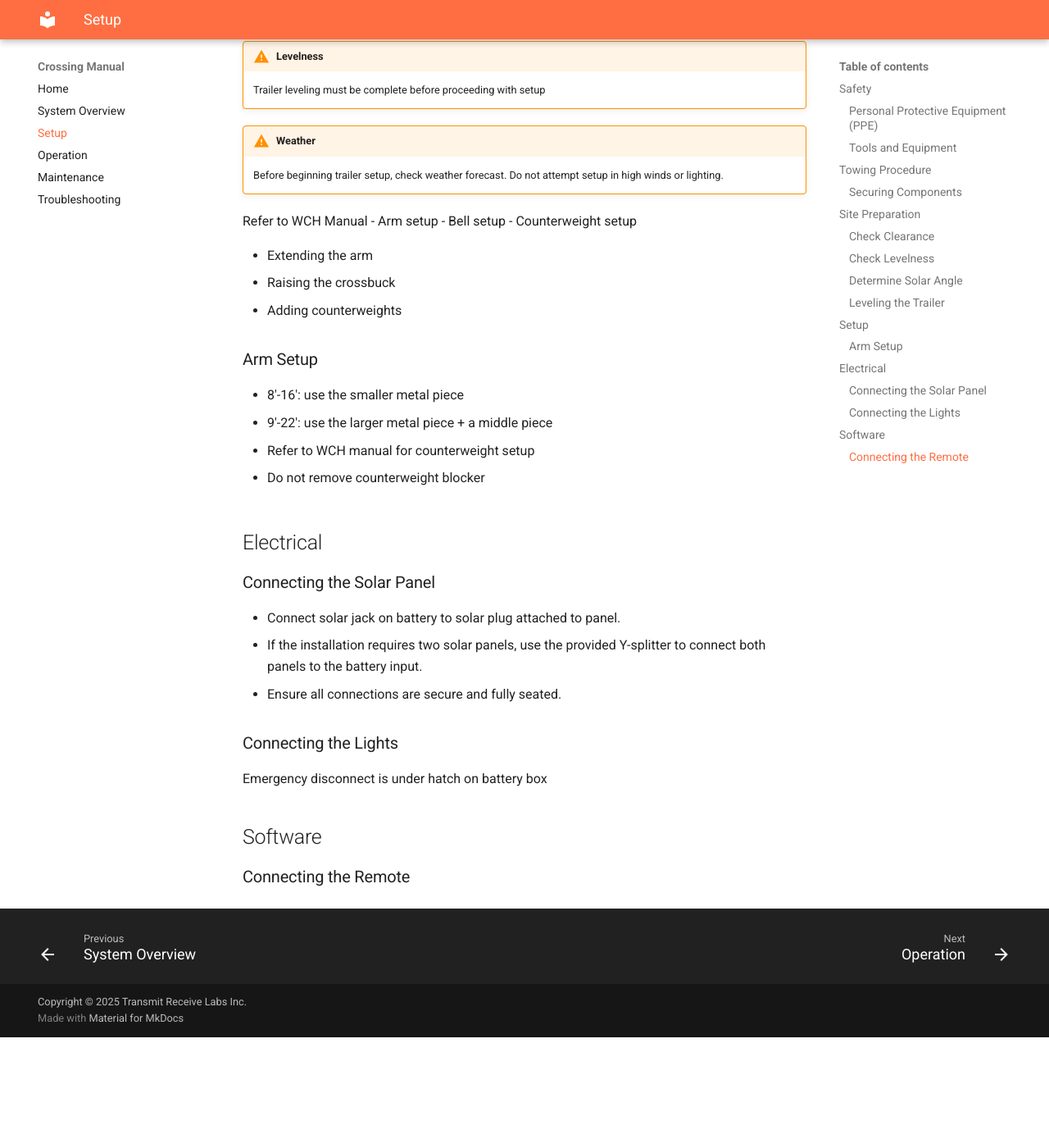
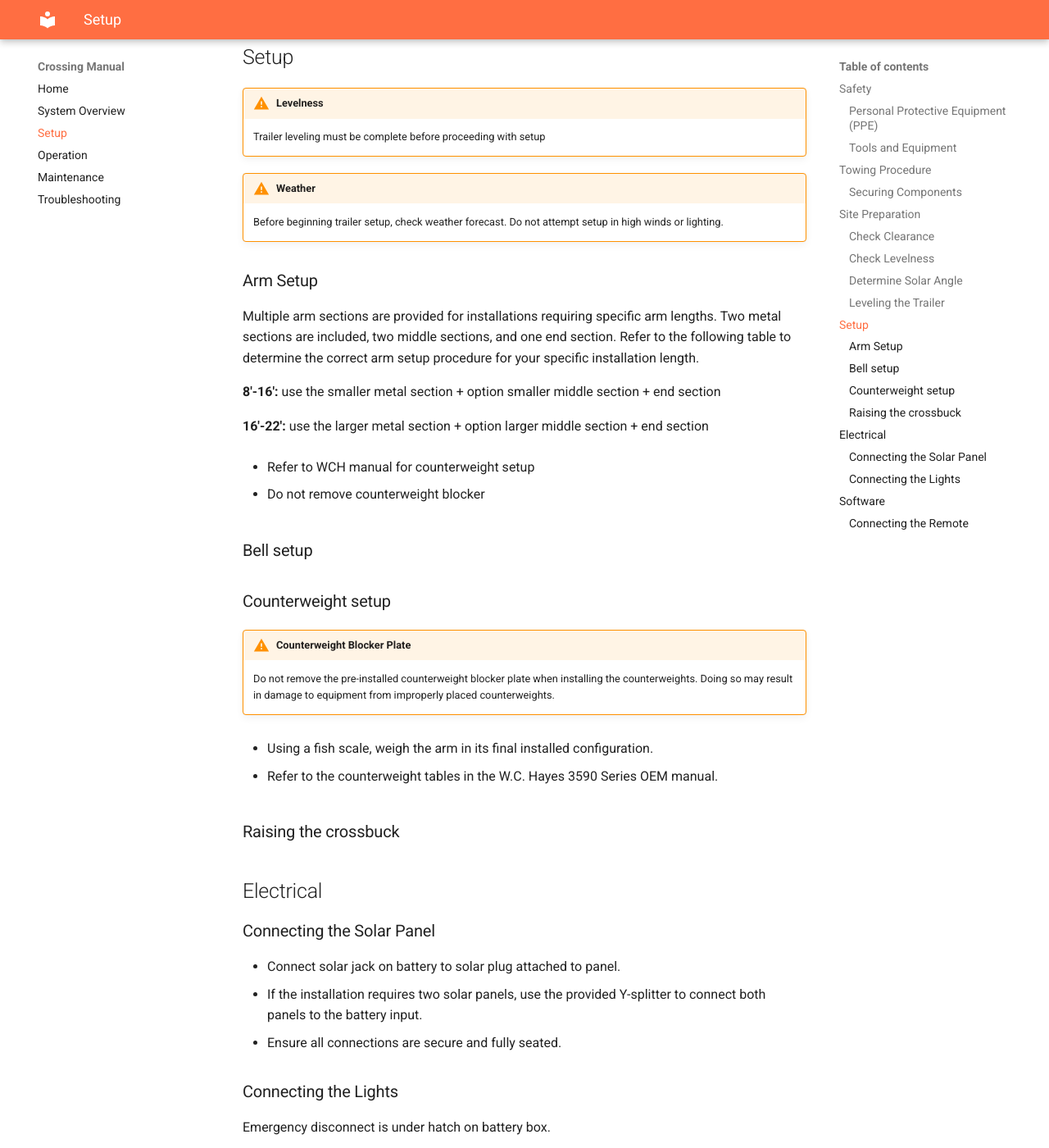
Before and after one commit to niell-ion/crossing-docs, an MkDocs documentation site: the page built from docs/crossing_setup.md, in a window 1280 px wide and 1400 px high, scrolled down 6272 px. Shown: the whole window at 82% size. Built offline with MkDocs 1.6.1 and Material for MkDocs 9.7.7, drawn with Linux system fonts in a browser that asks for light colours; before the commit the page ends 7537 px from its top, so only the background shows below that; some of the changed text lies outside the part shown.

Commit message:
Update crossing_setup.md

```diff
--- a/docs/crossing_setup.md
+++ b/docs/crossing_setup.md
@@ -57,13 +57,17 @@
 !!! warning "Secure Before Towing"
     Failure to secure all components before moving or towing the trailer may result in injury and/or damage to equipment.
 
+
+
 **Step 1: Dissasemble and Secure the Arm**
+
 * Remove arm sections one at a time. Stow sections in holder and secure with included clamp.
 
 **Step 2: Secure the Lights**
 
-**Step 3: Lower the Sign**
-* Fold the crossbuck
+**Step 3: Lower the Crossbuck and Antennas**
+
+* Use the crank to lower the crossbuck and antennas
 
 **Step 4: Stow Arm Counterweights**
 * Ensuring Step 1 has been completed, Remove the counterweight nuts. **Do not remove the counterweight backstop.**
@@ -77,6 +81,8 @@
 
 Before finalizing trailer placement or beginning system operation, verify that all mounted components — particularly the arm assembly and sign structure — have adequate clearance in their intended orientation and operating range.
 
+
+
 **Step 1: Verify Arm Orientation**
 
 * Confirm that the arm assembly is installed facing the correct direction relative to the trailer frame (refer to Figure 4-3).
@@ -84,6 +90,8 @@
 * The pivot or hinge side should align with the mounting reference point specified in the assembly drawing.
 
 * Ensure there are no obstructions above or beside the arm that could interfere with its full range of motion.
+
+
 
 **Step 2: Check Sign Orientation**
 
@@ -93,6 +101,8 @@
 
 * If applicable, confirm that the sign conforms to MUTCD visibility and height requirements. The lower edge of the sign should typically be at least 7 ft (2.1 m) above the ground surface in pedestrian areas, or as required by local code.
 
+
+
 **Step 3: Measure Operational Clearance**
 
 * With the arm extended to its full working position, measure the horizontal and vertical clearances around the structure.
@@ -100,6 +110,8 @@
 * Maintain a minimum of 12 in (305 mm) of clearance from any moving or rotating component to nearby surfaces, fixtures, or cables.
 
 * If operating near buildings or trees, confirm that the arm and sign have unrestricted motion through their full intended range.
+
+
 
 **Step 4: Lock and Secure**
 
@@ -156,7 +168,9 @@
 
 For proper operation, the solar panel must receive direct sunlight from **10:00 AM** to **3:00 PM** without obstruction from structures, railcars, or vegetation.
 
-**Step 1: Determine Panel Direction
+
+
+**Step 1: Determine Panel Direction**
 
 * For installations north of the Equator, the solar panel should face **south** for optimal efficiency.
 
@@ -165,6 +179,8 @@
 * Two locations with **1/4"-20** threaded stud patterns are provided for mounting the solar panel and light assemblies.
 
 * The solar panel must be mounted on the stud pattern closest to the side of the device that will receive the most sunlight.
+
+
 
 **Step 1: Measure Tilt Angle**
 
@@ -176,6 +192,8 @@
 
 !!! example
     Latitude = 38.2° → Tilt angle = **38.2°**
+
+
 
 **Step 2: Seasonal adjustments:**
 
@@ -211,6 +229,7 @@
 * Confirm travel range. Each jack must have sufficient travel to raise the trailer until the wheels are just off the ground. This ensures all load weight is transferred to the jacks for accurate leveling.
 
 
+
 **Step 2: Leveling Procedure**
 
 * Park the trailer in the desired position and set the wheel chocks to prevent rolling.
@@ -223,6 +242,8 @@
 
 * Then lower the front jacks, adjusting each incrementally.
 
+
+
 **Step 3: Adjust to Level**
 
 * Place a bubble or digital level on the trailer frame or deck.
@@ -230,6 +251,8 @@
 * Adjust opposing jacks (A–C and B–D, see Figure 4-1) in small increments until the trailer is level front-to-back and side-to-side.
 
 * Continue fine adjustments until the trailer frame is fully level and stable, and all four jacks share the load evenly.
+
+
 
 **Step 4: Verify Clearance and Levelness**
 
@@ -249,25 +272,36 @@
 !!! warning "Weather"
     Before beginning trailer setup, check weather forecast. Do not attempt setup in high winds or lighting.
 
-Refer to WCH Manual
-- Arm setup
-- Bell setup
-- Counterweight setup
-
-- Extending the arm
-- Raising the crossbuck
-- Adding counterweights
-
-
-
 ### Arm Setup
 
-- 8'-16': use the smaller metal piece
-- 9'-22': use the larger metal piece + a middle piece
+Multiple arm sections are provided for installations requiring specific arm lengths. Two metal sections are included, two middle sections, and one end section. Refer to the following table to determine the correct arm setup procedure for your specific installation length.
+
+**8'-16':** use the smaller metal section + option smaller middle section + end section
+
+**16'-22':** use the larger metal section + option larger middle section + end section
 
 * Refer to WCH manual for counterweight setup
 
 * Do not remove counterweight blocker
+
+
+
+### Bell setup
+
+
+### Counterweight setup
+
+!!! warning "Counterweight Blocker Plate"
+    Do not remove the pre-installed counterweight blocker plate when installing the counterweights.
+    Doing so may result in damage to equipment from improperly placed counterweights.
+
+* Using a fish scale, weigh the arm in its final installed configuration.
+
+* Refer to the counterweight tables in the W.C. Hayes 3590 Series OEM manual.
+
+
+
+### Raising the crossbuck
 
 
 
@@ -283,7 +317,7 @@
 
 ### Connecting the Lights
 
-Emergency disconnect is under hatch on battery box
+Emergency disconnect is under hatch on battery box.
 
 
 
```
